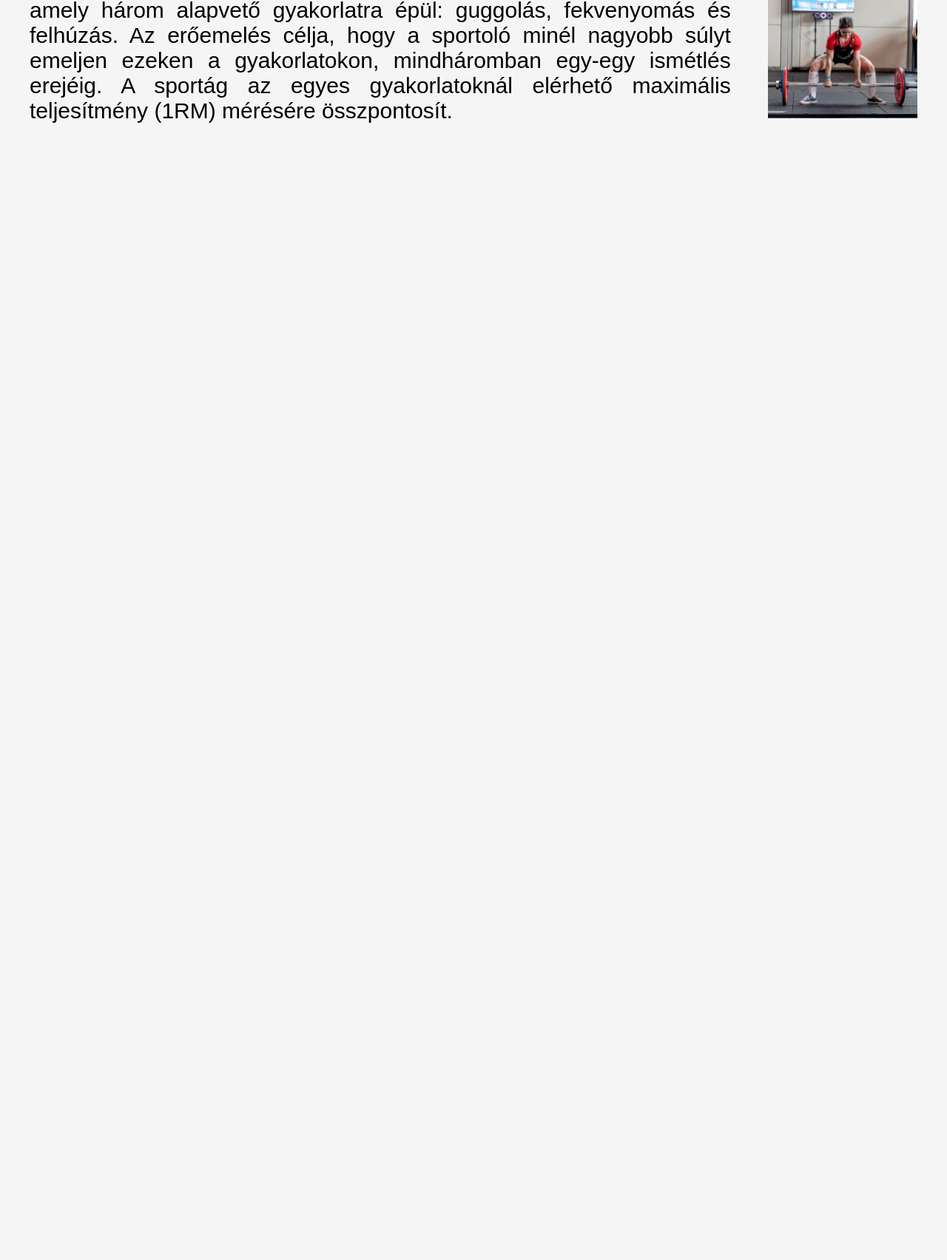
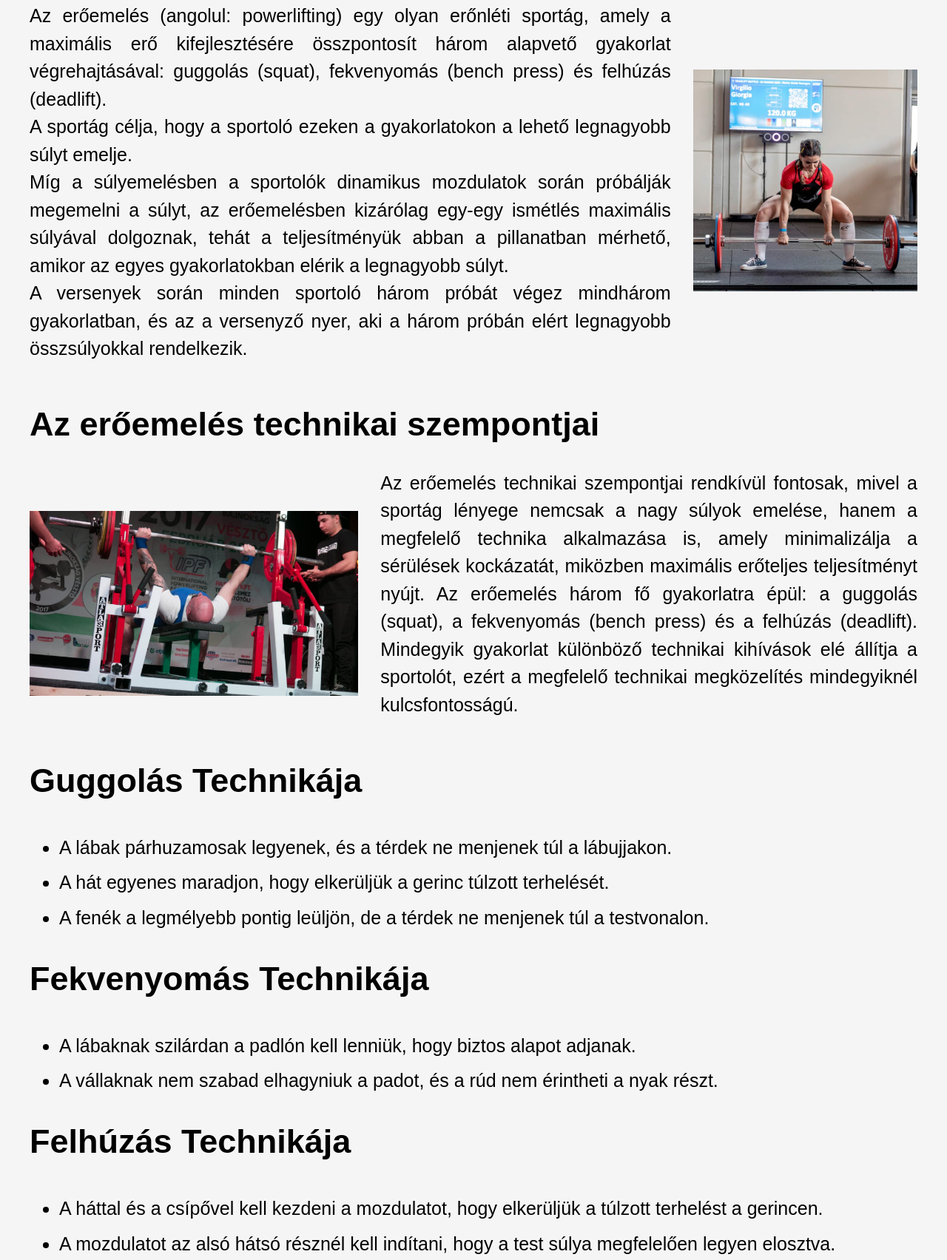
Before and after one commit to marosihunor/powerlifting, a plain HTML site: page index.html in a window 1280 px wide. Shown: the part 388-2092 px from the top of the page at 74% size. Before the commit the page ends 800 px from the top, so only its background shows below. Drawn offline with Linux system fonts and the light colour scheme.

Commit message:
felsorolas

```diff
--- a/index.html
+++ b/index.html
@@ -20,10 +20,37 @@
     <div id="container3">
         <h2>Mi az erőemelés?</h2>
         <div id="ball">
-            <p>Az erőemelés (más néven powerlifting) egy olyan erőnléti sportág, amely három alapvető gyakorlatra épül: guggolás, fekvenyomás és felhúzás. Az erőemelés célja, hogy a sportoló minél nagyobb súlyt emeljen ezeken a gyakorlatokon, mindháromban egy-egy ismétlés erejéig. A sportág az egyes gyakorlatoknál elérhető maximális teljesítmény (1RM) mérésére összpontosít.</p>
+            <p>Az erőemelés (angolul: powerlifting) egy olyan erőnléti sportág, amely a maximális erő kifejlesztésére összpontosít három alapvető gyakorlat végrehajtásával: guggolás (squat), fekvenyomás (bench press) és felhúzás (deadlift). <br> A sportág célja, hogy a sportoló ezeken a gyakorlatokon a lehető legnagyobb súlyt emelje. <br> Míg a súlyemelésben a sportolók dinamikus mozdulatok során próbálják megemelni a súlyt, az erőemelésben kizárólag egy-egy ismétlés maximális súlyával dolgoznak, tehát a teljesítményük abban a pillanatban mérhető, amikor az egyes gyakorlatokban elérik a legnagyobb súlyt.  <br>A versenyek során minden sportoló három próbát végez mindhárom gyakorlatban, és az a versenyző nyer, aki a három próbán elért legnagyobb összsúlyokkal rendelkezik. </p>
             <img src="Img2.jpg" alt="">
         </div>
+        <div>
+            <h2>Az erőemelés technikai szempontjai</h2>
+            <div id="jobb">
+                <img src="Img3.jpg" alt="">
+                <p>Az erőemelés technikai szempontjai rendkívül fontosak, mivel a sportág lényege nemcsak a nagy súlyok emelése, hanem a megfelelő technika alkalmazása is, amely minimalizálja a sérülések kockázatát, miközben maximális erőteljes teljesítményt nyújt. Az erőemelés három fő gyakorlatra épül: a guggolás (squat), a fekvenyomás (bench press) és a felhúzás (deadlift). Mindegyik gyakorlat különböző technikai kihívások elé állítja a sportolót, ezért a megfelelő technikai megközelítés mindegyiknél kulcsfontosságú. </p>
+            </div>
+            <h2 id="idg">Guggolás Technikája</h2>
 
+            <ul>
+              <li>A lábak párhuzamosak legyenek, és a térdek ne menjenek túl a lábujjakon.</li>
+              <li>A hát egyenes maradjon, hogy elkerüljük a gerinc túlzott terhelését.</li>
+              <li>A fenék a legmélyebb pontig leüljön, de a térdek ne menjenek túl a testvonalon.</li>
+            </ul>
+
+            <h2 id="idg">Fekvenyomás Technikája</h2>
+
+            <ul>
+              <li>A lábaknak szilárdan a padlón kell lenniük, hogy biztos alapot adjanak.</li>
+              <li>A vállaknak nem szabad elhagyniuk a padot, és a rúd nem érintheti a nyak részt.</li>
+            </ul>
+
+            <h2 id="idg">Felhúzás Technikája</h2>
+
+            <ul>
+              <li>A háttal és a csípővel kell kezdeni a mozdulatot, hogy elkerüljük a túlzott terhelést a gerincen.</li>
+              <li>A mozdulatot az alsó hátsó résznél kell indítani, hogy a test súlya megfelelően legyen elosztva.</li>
+            </ul>
+        </div>
     </div>
 </body>
 </html>
--- a/style.css
+++ b/style.css
@@ -6,7 +6,7 @@ body {
 }
 
 #container {
-    background-color: #ff3333;
+    background-image: url(guggolás.png);
     /* border-radius: 5px; */
     box-shadow: 0 0 5px rgba(0, 0, 0, 0.1);
     margin: auto;
@@ -15,12 +15,12 @@ body {
     display: flex;
     justify-content: space-between;
     align-items: flex-start;
-
+    /* position: fixed; */
 }
 
 #container h1 {
     color: white;
-    font-size: 60px;
+    font-size: 70px;
     text-align: left;
     flex: 1;
     font-weight: bolder;
@@ -78,21 +78,22 @@ body {
     padding: 0 40px 0 40px;
 }
 
-#container3 img {
+#container3 #ball img {
     width: auto;
-    height: 200px;
-    margin-left: 50px;
-    /* display: inline-block; */
+    height: 300px;
+    margin-left: 30px;
+
 }
 
 #container3 p {
-    font-size: 30px;
+    font-size: 25px;
     margin-bottom: 20px;
     text-align: justify;
+    line-height: 1.5;
 }
 
 #container3 h2 {
-    font-size: 35px;
+    font-size: 45px;
     margin-bottom: 10px;
 }
 
@@ -100,3 +101,27 @@ body {
     display: flex;
     align-items: center;
 }
+
+#jobb {
+    display: flex;
+    align-items: center;
+}
+
+#container3 #jobb img {
+    width: auto;
+    height: 250px;
+    margin-right: 30px;
+    margin-top: 30px;
+
+}
+
+ul li {
+    font-size: 25px;
+    margin-bottom: 10px;
+    text-align: justify;
+    line-height: 1.5;
+}
+
+#idg {
+   padding-bottom: 30px;
+}
```
Also changed, not shown: Img3.jpg (added), guggolás.png (added).
